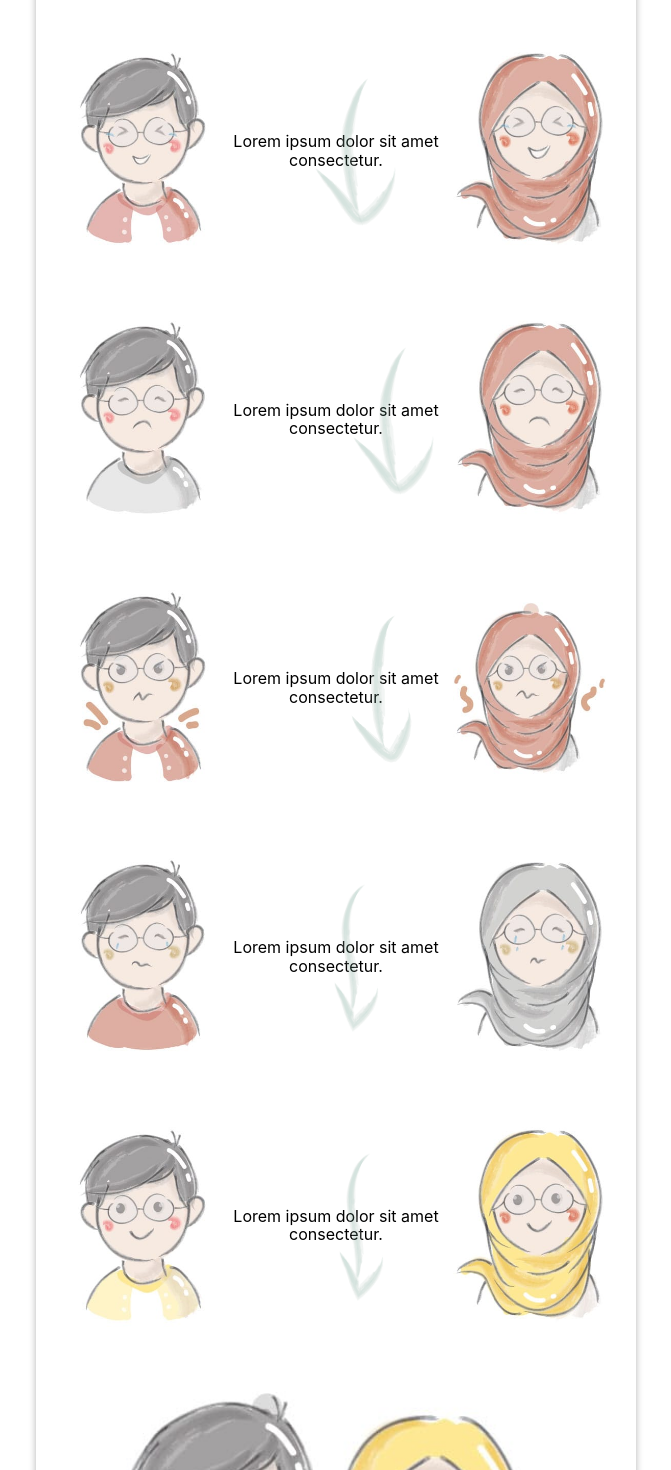
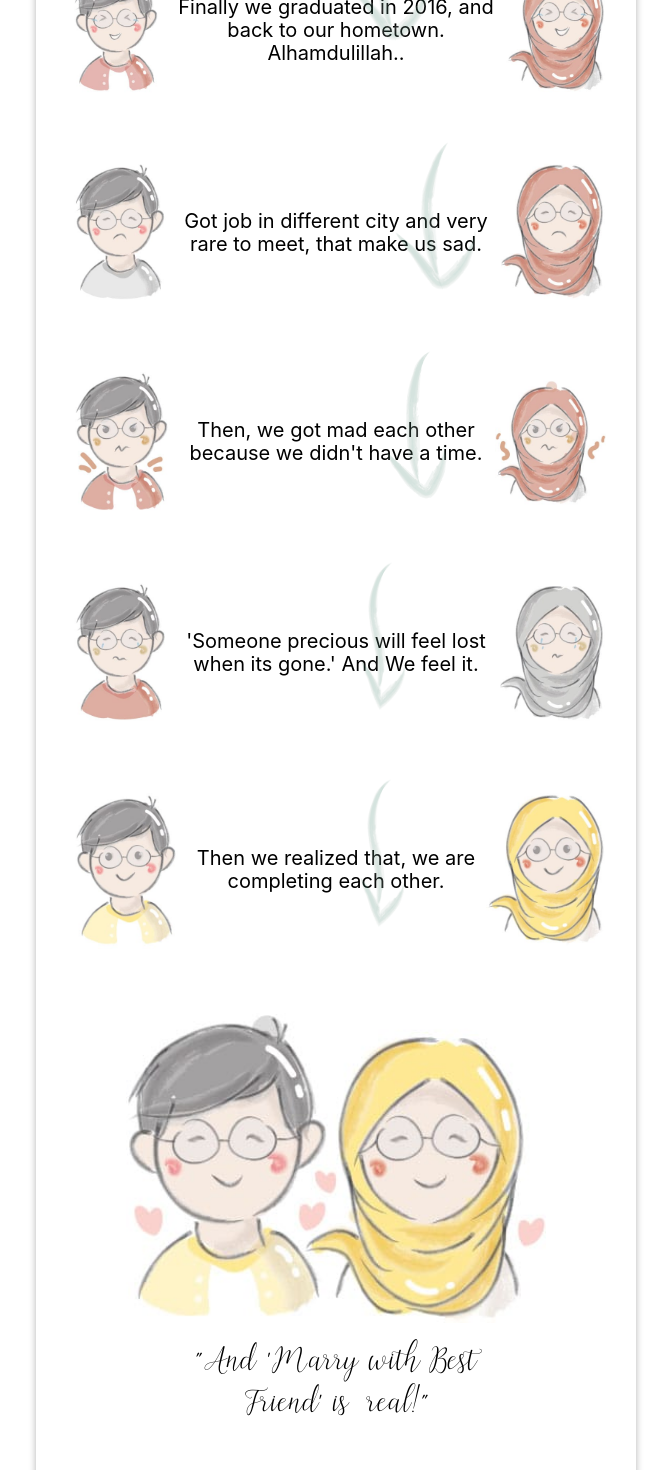
Before and after one commit to mikqi/wedding.rivki.id, a React (Create React App) app: page / in a window 1280 px wide. Shown: the part 1520-2990 px from the top of the page, without its empty margins (304-975 px from the left). Built offline with nearby package versions, Linux system fonts and the light colour scheme; a web font is replaced by a local one.

Commit message:
update stories

```diff
--- a/src/Stories.tsx
+++ b/src/Stories.tsx
@@ -5,31 +5,31 @@ const Story = React.lazy(() => import('./Story'))
 
 const STORY_DATA = [
   {
-    paragraph: "Lorem ipsum dolor sit amet consectetur.",
+    paragraph: "Met at the university as the new student in September 2012.",
     isFontSpecial: false
   },
   {
-    paragraph: "Lorem ipsum dolor sit amet consectetur.",
+    paragraph: "We become best friends (Yap! Only friends!)",
     isFontSpecial: false
   },
   {
-    paragraph: "Lorem ipsum dolor sit amet consectetur.",
+    paragraph: "Finally we graduated in 2016, and back to our hometown. Alhamdulillah..",
     isFontSpecial: false
   },
   {
-    paragraph: "Lorem ipsum dolor sit amet consectetur.",
+    paragraph: "Got job in different city and very rare to meet, that make us sad.",
     isFontSpecial: false
   },
   {
-    paragraph: "Lorem ipsum dolor sit amet consectetur.",
+    paragraph: "Then, we got mad each other because we didn't have a time.",
     isFontSpecial: false
   },
   {
-    paragraph: "Lorem ipsum dolor sit amet consectetur.",
+    paragraph: "'Someone precious will feel lost when its gone.' And We feel it.",
     isFontSpecial: false
   },
   {
-    paragraph: "Lorem ipsum dolor sit amet consectetur.",
+    paragraph: "Then we realized that, we are completing each other.",
     isFontSpecial: false
   },
 ]
@@ -50,8 +50,8 @@ function Stories() {
         <img className="flex flex-auto" src={require('./images/stories/cp1.jpg')} style={{width: 200}} />
       </div>
       <div className="flex flex-auto mt3 w-50 justify-center items-center">
-        <div className="artilla tc">
-          Lorem ipsum dolor sit amet, consectetur adipisicing elit. Aperiam odio blanditiis, est ratione iste aliquam excepturi pariatur consectetur reiciendis cumque?
+        <div className="artilla tc f2">
+          "And 'Marry with Best Friend' is real!"
         </div>
       </div>
     </div>
--- a/src/Story.tsx
+++ b/src/Story.tsx
@@ -5,7 +5,7 @@ function Story({image, paragraph, isFontSpecial}) {
     <div className="flex flex-auto mt5 w-90 justify-center items-center">
       <img className="flex flex-auto" style={{width: 200}} src={require(`./images/stories/l${image}.jpg`)} />
       <div
-        className={`${isFontSpecial ? 'artilla' : ''} tc relative`}
+        className={`${isFontSpecial ? 'artilla' : ''} tc relative f4`}
       >
         <div
           style={{
```
